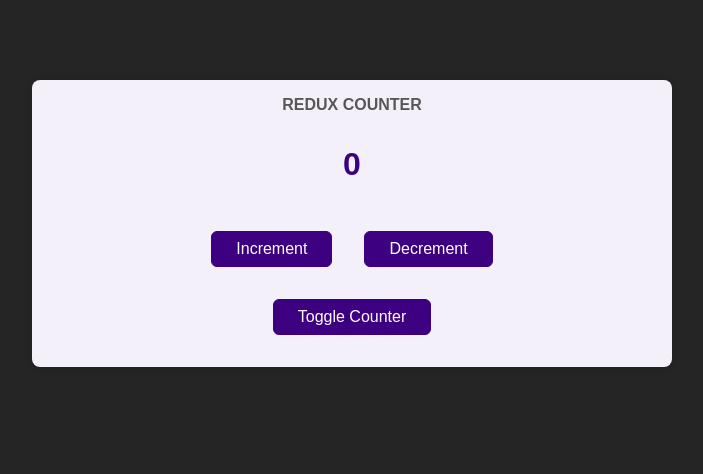
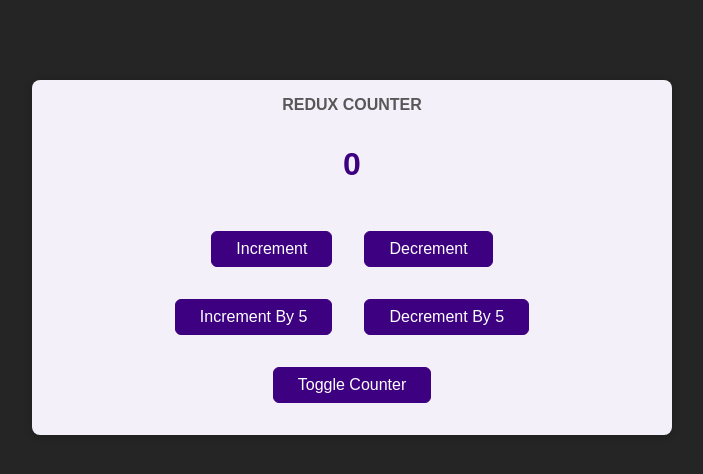
Before and after one commit to nihar078/react_dedux_counter, a React (Create React App) app: page / in a window 1280 px wide. Shown: the top 474 px of the page, without its empty margins (288-991 px from the left). Built offline with nearby package versions, Linux system fonts and the light colour scheme.

Commit message:
task_13_Subscribing and Dispatching Actions

```diff
--- a/src/components/Counter.js
+++ b/src/components/Counter.js
@@ -13,6 +13,13 @@ const Counter = () => {
   const decrementHandler = () =>{
     dispatch({type: "decrement"})
   }
+  const incrementBy5Handler = () =>{
+    dispatch({type: "incrementBy5"})
+  }
+
+  const decrementBy5Handler = ()=>{
+    dispatch({type: "decrementBy5"})
+  }
 
   return (
     <main className={classes.counter}>
@@ -22,6 +29,10 @@ const Counter = () => {
         <button onClick={incrementHandler}>Increment</button>
         <button onClick={decrementHandler}>Decrement</button>
       </div>
+      <div>
+        <button onClick={incrementBy5Handler}>Increment By 5</button>
+        <button onClick={decrementBy5Handler}>Decrement By 5</button>
+      </div>
       <button onClick={toggleCounterHandler}>Toggle Counter</button>
     </main>
   );
--- a/src/store/reduxIndex.js
+++ b/src/store/reduxIndex.js
@@ -11,6 +11,16 @@ const counterReducer = (state = {counter : 0}, action)=>{
             counter: state.counter - 1
         }
     }
+    if(action.type === "incrementBy5"){
+        return{
+            counter : state.counter + 5
+        }
+    }
+    if(action.type === "decrementBy5"){
+        return{
+            counter: state.counter - 5
+        }
+    }
     return state
 }
 
```
